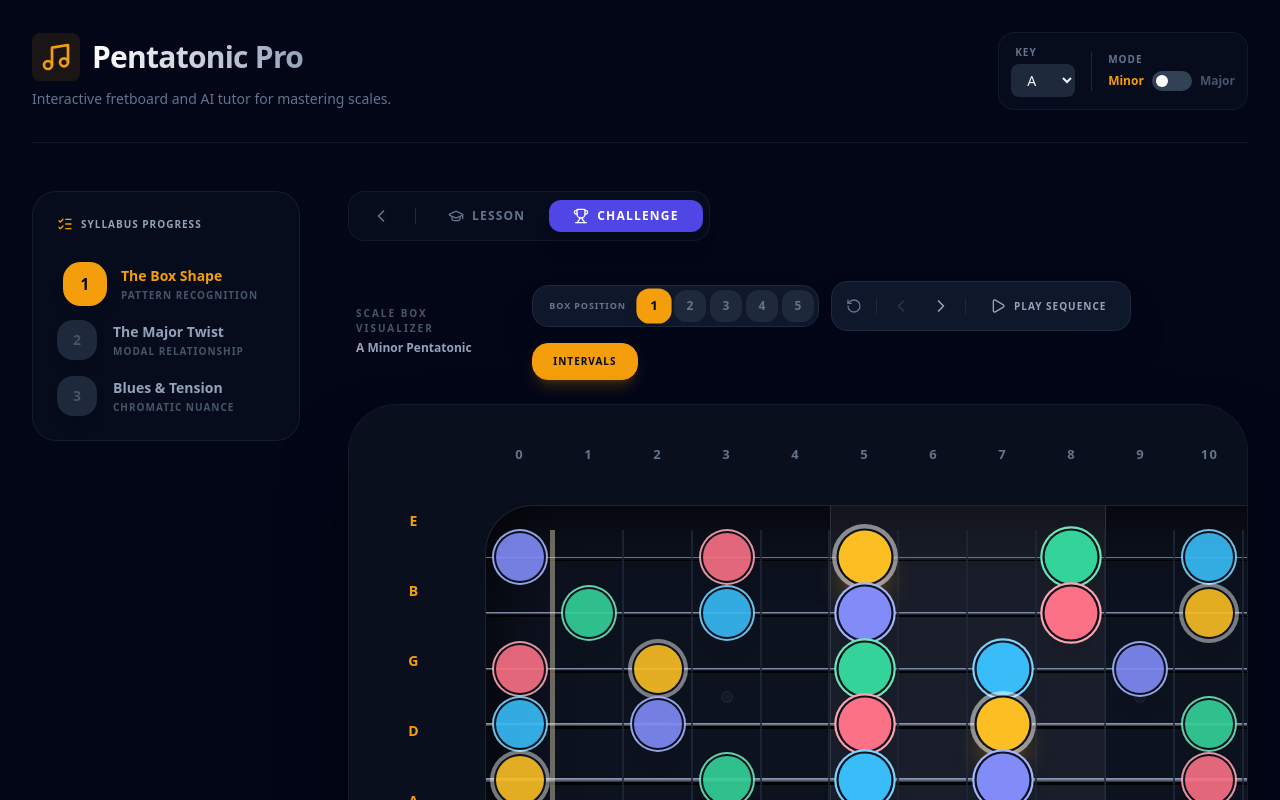
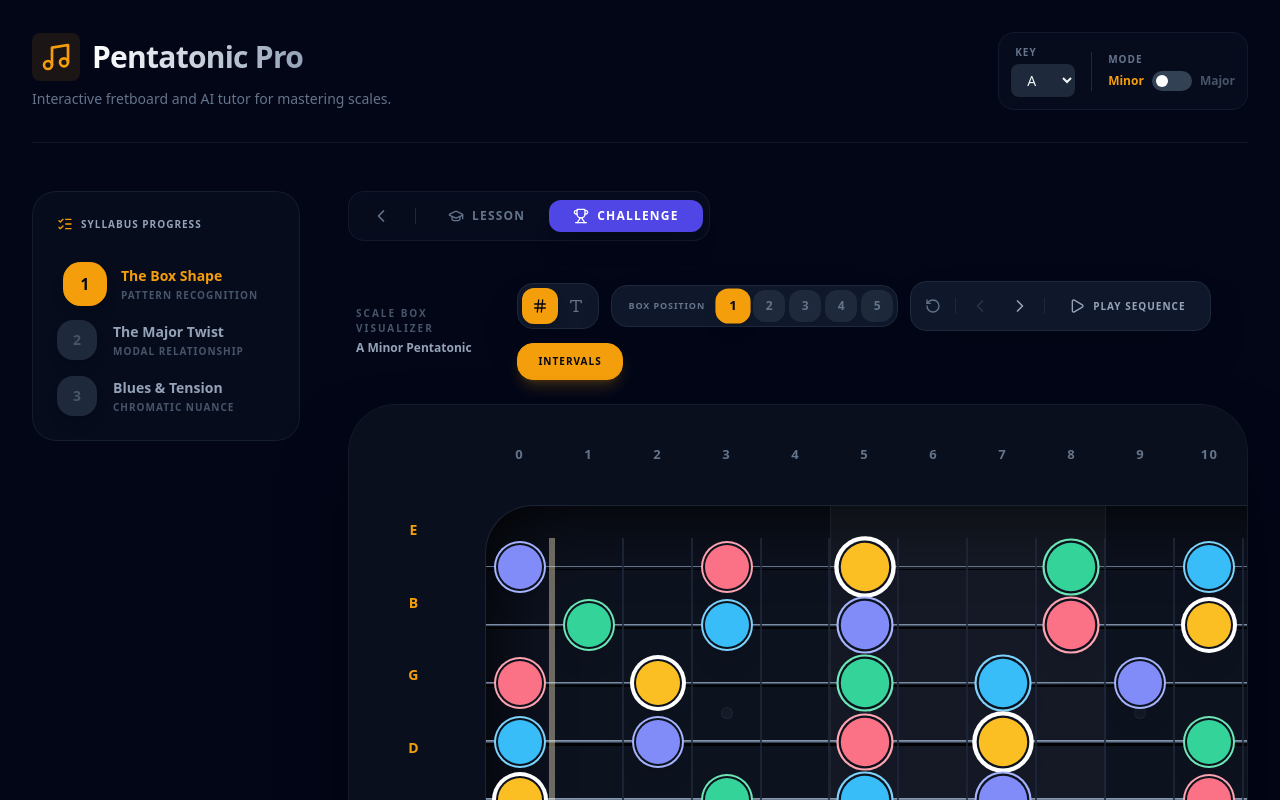
Before and after one commit to neofreko/pentatonic-pro, a React (Vite) app: page / in a window 1280 px wide. Both pictures are taken after a click on the button "JUMP TO CHALLENGE". Shown: the top 800 px of the page. Built offline with nearby package versions, Linux system fonts and the light colour scheme.

Commit message:
feat: complete ascending and decending practice sequence

```diff
--- a/App.tsx
+++ b/App.tsx
@@ -1,4 +1,3 @@
-
 import React, { useState, useEffect, useCallback, useRef, useMemo } from 'react';
 import { NOTES, MIDI_TUNING, TUNING, PENTATONIC_POSITIONS } from './constants';
 import { ScaleType, Chapter, TutorialStep } from './types';
@@ -66,9 +65,7 @@ const App: React.FC = () => {
     return ids;
   }, [rootNote, scaleType, currentPosition]);
 
-  // EXERCISE GENERATOR: "Sequence of 3" (R-b3-4, b3-4-5...)
   const fullSequence = useMemo(() => {
-    // 1. Get all notes in this box and sort them by pitch
     const notesInBox = Array.from(currentPositionNoteIds).map((id: string) => {
       const [s, f] = id.split('-').map(Number);
       return { s, f, midi: MIDI_TUNING[s] + f };
@@ -78,17 +75,21 @@ const App: React.FC = () => {
 
     const sequence: {s: number, f: number, midi: number, pair: number[], tripletIdx: number}[] = [];
 
-    // 2. Build the "Group of 3" pattern (Sliding window of 3)
+    // ASCENDING TRIPLET GROUPS (1-2-3, 2-3-4, etc.)
     for (let i = 0; i < notesInBox.length - 2; i++) {
       const triplet = [notesInBox[i], notesInBox[i+1], notesInBox[i+2]];
       const activeStrings = Array.from(new Set(triplet.map(n => n.s)));
+      triplet.forEach((note, idx) => {
+        sequence.push({ ...note, pair: activeStrings, tripletIdx: idx + 1 });
+      });
+    }
 
+    // DESCENDING TRIPLET GROUPS (Top-Middle-Bottom, Middle-Bottom-Next, etc.)
+    for (let i = notesInBox.length - 1; i >= 2; i--) {
+      const triplet = [notesInBox[i], notesInBox[i-1], notesInBox[i-2]];
+      const activeStrings = Array.from(new Set(triplet.map(n => n.s)));
       triplet.forEach((note, idx) => {
-        sequence.push({
-          ...note,
-          pair: activeStrings,
-          tripletIdx: idx + 1
-        });
+        sequence.push({ ...note, pair: activeStrings, tripletIdx: idx + 1 });
       });
     }
 
@@ -358,6 +359,23 @@ const App: React.FC = () => {
 
                      <div className="flex flex-wrap items-center gap-3">
                         <div className="flex items-center bg-slate-900 border border-slate-800 rounded-2xl p-1 shadow-2xl">
+                           <button
+                             onClick={() => setFretMarkerType('number')}
+                             className={`p-2.5 rounded-xl transition-all ${fretMarkerType === 'number' ? 'bg-amber-500 text-slate-950 shadow-lg' : 'text-slate-500 hover:text-slate-300'}`}
+                             title="Fret Numbers"
+                           >
+                              <Hash className="w-4 h-4" />
+                           </button>
+                           <button
+                             onClick={() => setFretMarkerType('note')}
+                             className={`p-2.5 rounded-xl transition-all ${fretMarkerType === 'note' ? 'bg-amber-500 text-slate-950 shadow-lg' : 'text-slate-500 hover:text-slate-300'}`}
+                             title="Fret Notes"
+                           >
+                              <TypeIcon className="w-4 h-4" />
+                           </button>
+                        </div>
+
+                        <div className="flex items-center bg-slate-900 border border-slate-800 rounded-2xl p-1 shadow-2xl">
                           <label className="text-[9px] font-black uppercase tracking-widest text-slate-500 px-3 hidden sm:block">Box Position</label>
                           <div className="flex gap-1">
                             {[1, 2, 3, 4, 5].map(p => (
--- a/components/Fretboard.tsx
+++ b/components/Fretboard.tsx
@@ -1,4 +1,3 @@
-
 import React, { useMemo } from 'react';
 import { FRET_COUNT, MIDI_TUNING } from '../constants';
 import { ScaleType } from '../types';
@@ -34,36 +33,36 @@ const Fretboard: React.FC<FretboardProps> = ({
   errorNoteId = null,
   highlightInterval = null
 }) => {
-  const strings = [0, 1, 2, 3, 4, 5]; // High E to Low E
+  const strings = [0, 1, 2, 3, 4, 5];
   const stringNotes = ['E', 'B', 'G', 'D', 'A', 'E'];
 
   /**
-   * VIBRANT INTERVAL COLOR PALETTE
-   * All notes now use these high-saturation backgrounds to ensure
-   * they "pop" as much as the Root note.
+   * SOLID COLOR ENGINE
+   * We use specific solid fills for dimmed vs active states.
+   * NO TRANSPARENCY is used on scale notes.
    */
-  const getIntervalColor = (interval: string) => {
+  const getIntervalColor = (interval: string, isDimmed: boolean) => {
+    if (isDimmed) return 'bg-slate-800 ring-slate-800 text-slate-500';
+
     switch (interval) {
-      case 'R': return 'bg-amber-400 ring-amber-300'; // Vibrant Gold
+      case 'R': return 'bg-amber-400 ring-amber-400 text-slate-950'; // SOLID YELLOW
       case 'b3':
-      case '3': return 'bg-emerald-400 ring-emerald-300'; // Vibrant Green
-      case '4': return 'bg-sky-400 ring-sky-300'; // Sky Blue
-      case '5': return 'bg-indigo-400 ring-indigo-300'; // Rich Violet
+      case '3': return 'bg-emerald-400 ring-emerald-300 text-slate-950';
+      case '4': return 'bg-sky-400 ring-sky-300 text-slate-950';
+      case '5': return 'bg-indigo-400 ring-indigo-300 text-slate-950';
       case 'b7':
-      case '7': return 'bg-rose-400 ring-rose-300'; // Rose Pink
-      case '2': return 'bg-orange-400 ring-orange-300'; // Orange
-      case '6': return 'bg-fuchsia-400 ring-fuchsia-300'; // Pink
-      default: return 'bg-slate-100 ring-slate-200';
+      case '7': return 'bg-rose-400 ring-rose-300 text-slate-950';
+      case '2': return 'bg-orange-400 ring-orange-300 text-slate-950';
+      case '6': return 'bg-fuchsia-400 ring-fuchsia-300 text-slate-950';
+      default: return 'bg-slate-100 ring-slate-200 text-slate-950';
     }
   };
 
-  const getNoteAppearance = (interval: string, isRoot: boolean, isInPosition: boolean, isCurrentlyPlaying: boolean, isSuccess: boolean, isError: boolean) => {
-    // Shared base structure for all notes
-    let base = "w-12 h-12 rounded-full flex flex-col items-center justify-center transition-all duration-300 relative border-none cursor-pointer shadow-xl ring-2 ring-offset-2 ring-offset-[#0d121f]";
-    let colors = "";
+  const getNoteAppearance = (interval: string, isRoot: boolean, isInPosition: boolean, isCurrentlyPlaying: boolean, isSuccess: boolean, isError: boolean, isDimmed: boolean) => {
+    let base = "w-11 h-11 rounded-full flex flex-col items-center justify-center transition-all duration-300 relative border-none cursor-pointer shadow-xl ring-2 ring-offset-2 ring-offset-[#0d121f]";
+    let colors = getIntervalColor(interval, isDimmed);
     let effects = "";
 
-    // 1. Interaction States (Feedback)
     if (isCurrentlyPlaying) {
       colors = "bg-white text-slate-950 ring-white scale-125 z-[100] ring-offset-4";
       effects = "shadow-[0_0_50px_rgba(255,255,255,0.7)]";
@@ -73,25 +72,16 @@ const Fretboard: React.FC<FretboardProps> = ({
     } else if (isError) {
       colors = "bg-red-500 text-white ring-red-400 scale-110 z-30 animate-shake";
       effects = "shadow-[0_0_20px_rgba(239,68,68,0.5)]";
-    }
-    // 2. Scale Styling (The Core Readability Fix)
-    else {
-      const intervalStyles = getIntervalColor(interval);
-
+    } else {
       if (isInPosition) {
-        // Active Box notes: Maximum pop and size
-        colors = `${intervalStyles} text-slate-950 scale-110 z-20`;
-        effects = `shadow-[0_12px_30px_rgba(0,0,0,0.7)] ${isRoot ? 'shadow-amber-500/40' : ''}`;
+        effects += " scale-110 z-20 shadow-[0_12px_30px_rgba(0,0,0,0.7)]";
       } else {
-        // Notes outside the box (e.g. frets 3-7):
-        // We keep the solid color for readability but remove the extra scale/glow
-        colors = `${intervalStyles} text-slate-950 scale-100 z-10`;
-        effects = "shadow-lg opacity-90";
+        effects += " shadow-lg";
       }
 
-      // Specific highlight for the Root note to keep it distinct from other colors
+      // Root note gets a thick white ring for extra focus, even when dimmed (at reduced scale)
       if (isRoot) {
-        effects += " ring-white/50 ring-4";
+        effects += ` ring-white ${isDimmed ? 'ring-2' : 'ring-4'} ring-offset-2 shadow-[0_0_25px_rgba(245,158,11,0.3)]`;
       }
     }
 
@@ -128,7 +118,7 @@ const Fretboard: React.FC<FretboardProps> = ({
     if (singleInlays.includes(fret)) return <div className={markerClass} />;
     if (doubleInlays.includes(fret)) {
       return (
-        <div className="flex flex-col gap-14">
+        <div className="flex flex-col gap-16">
           <div className={markerClass} />
           <div className={markerClass} />
         </div>
@@ -140,8 +130,7 @@ const Fretboard: React.FC<FretboardProps> = ({
   return (
     <div className="w-full overflow-x-auto bg-[#0a0f1d] p-10 rounded-[3rem] border border-slate-800/50 shadow-[0_40px_80px_-20px_rgba(0,0,0,0.8)] relative">
       <div className="flex min-w-[1200px]">
-        {/* String Indicators */}
-        <div className="w-12 flex flex-col justify-between py-10 mr-12">
+        <div className="w-12 flex flex-col justify-between py-12 mr-12">
            {stringNotes.map((note, i) => {
              const isStringActive = activeStrings ? activeStrings.includes(i) : true;
              return (
@@ -153,7 +142,6 @@ const Fretboard: React.FC<FretboardProps> = ({
         </div>
 
         <div className="flex-grow flex flex-col">
-          {/* Fret Numbers (Top) */}
           <div className="flex mb-10 px-0">
             {Array.from({ length: FRET_COUNT + 1 }).map((_, f) => (
               <div key={`top-num-${f}`} className="flex-1 text-center text-[13px] text-slate-500 font-black tracking-widest uppercase">
@@ -162,11 +150,10 @@ const Fretboard: React.FC<FretboardProps> = ({
             ))}
           </div>
 
-          <div className="relative h-[24rem] flex rounded-[3rem] overflow-hidden border border-slate-800/80 bg-[#0d121f] shadow-[inset_0_4px_80px_rgba(0,0,0,1)]">
-            {/* Box Position Highlight Background */}
+          <div className="relative h-[26rem] flex rounded-[3rem] overflow-hidden border border-slate-800/80 bg-[#0d121f] shadow-[inset_0_4px_80px_rgba(0,0,0,1)]">
             {boxRange && (
               <div
-                className="absolute h-full bg-white/[0.05] border-x border-white/10 z-0 transition-all duration-700 ease-in-out"
+                className="absolute h-full bg-white/[0.03] border-x border-white/5 z-0 transition-all duration-700"
                 style={{
                   left: `${(boxRange.min / (FRET_COUNT + 1)) * 100}%`,
                   width: `${((boxRange.max - boxRange.min + 1) / (FRET_COUNT + 1)) * 100}%`
@@ -174,7 +161,6 @@ const Fretboard: React.FC<FretboardProps> = ({
               />
             )}
 
-            {/* Inlays */}
             <div className="absolute inset-0 flex items-center justify-around pointer-events-none z-0">
               {Array.from({ length: FRET_COUNT + 1 }).map((_, f) => (
                 <div key={`inlay-${f}`} className="flex-1 flex items-center justify-center">
@@ -183,14 +169,13 @@ const Fretboard: React.FC<FretboardProps> = ({
               ))}
             </div>
 
-            <div className="flex-1 flex flex-col justify-between relative z-10 py-6">
+            <div className="flex-1 flex flex-col justify-between relative z-10 py-8">
               {strings.map((s) => {
                 const isStringActive = activeStrings ? activeStrings.includes(s) : true;
                 return (
-                  <div key={`string-${s}`} className={`relative h-full flex items-center transition-all duration-300 ${isStringActive ? 'opacity-100' : 'opacity-10'}`}>
-                    {/* Guitar Strings Visualization */}
+                  <div key={`string-${s}`} className="relative h-full flex items-center transition-all duration-300">
                     <div className="absolute w-full h-[1px] bg-black/90 translate-y-[3px]" style={{ height: `${1 + s * 0.6}px` }} />
-                    <div className="absolute w-full h-[2.5px] bg-gradient-to-b from-slate-400 via-slate-500 to-slate-800 shadow-xl" style={{ height: `${1 + s * 0.6}px` }} />
+                    <div className="absolute w-full h-[2.5px] bg-gradient-to-b from-slate-400 via-slate-500 to-slate-800" style={{ height: `${1 + s * 0.6}px` }} />
 
                     <div className="flex-1 flex justify-around h-full">
                       {Array.from({ length: FRET_COUNT + 1 }).map((_, f) => {
@@ -207,49 +192,28 @@ const Fretboard: React.FC<FretboardProps> = ({
                         const isHighlighted = !highlightInterval || interval === highlightInterval;
                         const shouldDim = (!isHighlighted && active) || !isStringActive;
 
-                        // We reduced the dimming factor to keep notes outside the highlight visible but distinct
-                        const containerOpacity = shouldDim ? 'opacity-40 grayscale-[0.3]' : 'opacity-100';
-
-                        // High-Contrast Solid Label Design
-                        const labelContent = (
-                          <div className="flex flex-col items-center justify-center -space-y-1.5 pointer-events-none">
-                            <span className="text-[20px] font-black leading-none tracking-tighter">
-                              {interval}
-                            </span>
-                            <div className="w-7 h-[3px] bg-black/20 my-2 rounded-full" />
-                            <span className="text-[12px] font-black uppercase leading-none tracking-tighter opacity-80">
-                              {noteName}
-                            </span>
-                          </div>
-                        );
-
                         return (
-                          <div key={`note-${s}-${f}`} className={`flex-1 flex items-center justify-center relative transition-all duration-300 ${containerOpacity}`}>
-                            {/* Fret Line */}
-                            <div className={`absolute right-0 top-0 bottom-0 w-[2px] h-full ${f === 0 ? 'bg-amber-100/40 w-[5px]' : 'bg-slate-800/80'}`} />
+                          <div key={`note-${s}-${f}`} className="flex-1 flex items-center justify-center relative transition-all duration-300">
+                            <div className={`absolute right-0 top-0 bottom-0 w-[2px] h-full ${f === 0 ? 'bg-amber-100/40 w-[6px]' : 'bg-slate-800/80'}`} />
 
                             {active && (
                               <div className="relative">
                                 {isCurrentlyPlaying && (
-                                  <div className="absolute inset-0 -m-12 border-[6px] border-white/40 rounded-full animate-ping z-0 pointer-events-none" />
+                                  <div className="absolute inset-0 -m-10 border-[6px] border-white/40 rounded-full animate-ping z-0 pointer-events-none" />
                                 )}
 
                                 <button
                                   onClick={() => handleNoteClick(s, f, noteName, interval)}
-                                  className={getNoteAppearance(interval, isRoot, !!isInPosition, !!isCurrentlyPlaying, !!isSuccess, !!isError)}
+                                  className={getNoteAppearance(interval, isRoot, !!isInPosition, !!isCurrentlyPlaying, !!isSuccess, !!isError, shouldDim)}
                                 >
-                                  {(hideLabels && !isSuccess && !isCurrentlyPlaying) ? '' : labelContent}
+                                  {(!hideLabels || isSuccess || isCurrentlyPlaying) && (
+                                    <div className="flex flex-col items-center justify-center -space-y-1.5 pointer-events-none">
+                                      <span className="text-[18px] font-black tracking-tighter">
+                                        {showIntervals ? interval : noteName}
+                                      </span>
+                                    </div>
+                                  )}
                                 </button>
-
-                                {/* Active Playing Tooltip */}
-                                {isCurrentlyPlaying && (
-                                  <div className="absolute bottom-full left-1/2 -translate-x-1/2 mb-10 z-[110] animate-in fade-in zoom-in slide-in-from-bottom-6 duration-300 pointer-events-none">
-                                    <div className="bg-white text-slate-950 px-7 py-4 rounded-2xl font-black text-[16px] whitespace-nowrap shadow-[0_25px_60px_rgba(0,0,0,0.6)] border-2 border-amber-500 uppercase tracking-tight flex items-center gap-4">
-                                      <span className="w-4 h-4 bg-amber-500 rounded-full animate-pulse shadow-[0_0_20px_rgba(245,158,11,1)]" />
-                                      {noteName} <span className="text-slate-300 font-bold">|</span> {interval}
-                                    </div>
-                                  </div>
-                                )}
                               </div>
                             )}
                           </div>
@@ -262,7 +226,6 @@ const Fretboard: React.FC<FretboardProps> = ({
             </div>
           </div>
 
-          {/* Fret Numbers (Bottom) */}
           <div className="flex mt-10 opacity-20">
             {Array.from({ length: FRET_COUNT + 1 }).map((_, f) => (
               <div key={`bottom-num-${f}`} className="flex-1 text-center text-[11px] text-slate-500 font-black tracking-widest uppercase">
```
